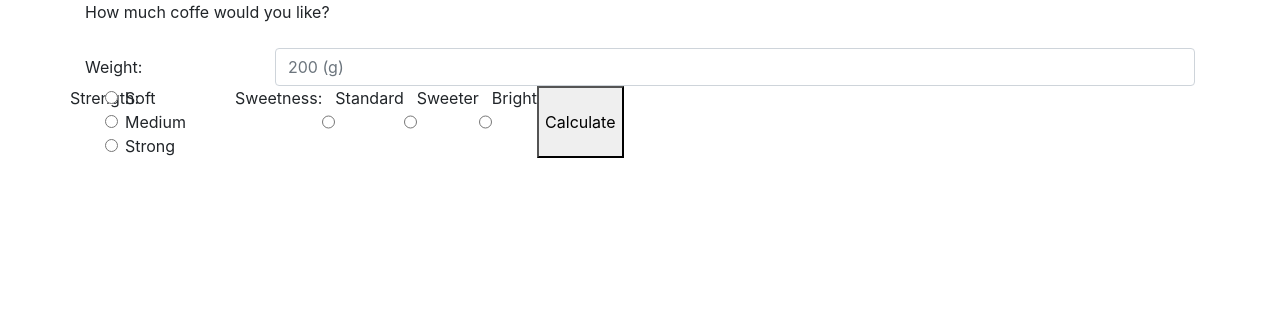
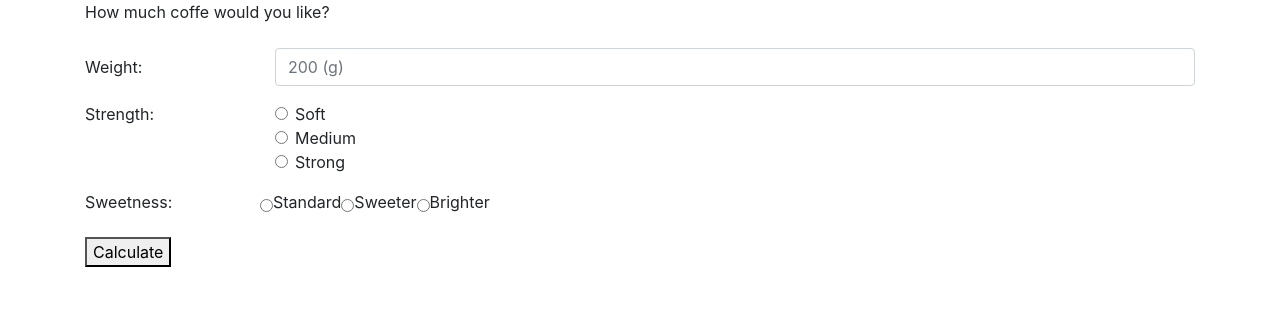
Before and after one commit to mateuszbaranczyk/mateuszbaranczyk.github.io, a plain HTML site: page index.html in a window 1280 px wide. Drawn offline with nearby package versions, Linux system fonts and the light colour scheme.

Commit message:
first row style fixed

```diff
--- a/index.html
+++ b/index.html
@@ -18,7 +18,8 @@
                         <div class="col-sm-10">
                             <input class="form-control" type="text" id="weight" placeholder="200 (g)">
                         </div>
-                        <!-- <fieldset class="form-group"> -->
+                    </div>
+                    <div class="form-group">
                             <div class="row">
                                 <legend class="col-form-label col-sm-2 pt-0">Strength:</legend>
                                 <div class="col-sm-10">
@@ -36,16 +37,17 @@
                                     </div>
                                 </div>
                             </div>
-                        <!-- </fieldset> -->
+                    </div>
+                    <div class="form-group">
                         <div class="row">
-                            <label>Sweetness:</label>
+                            <legend class="col-form-label col-sm-2 pt-0">Sweetness:</legend>
                             <input type="radio" id="sweetness-button" name="sweetness" value="standard">Standard</input>
                             <input type="radio" id="sweetness-button" name="sweetness" value="sweeter">Sweeter</input>
                             <input type="radio" id="sweetness-button" name="sweetness" value="brighter">Brighter</input>
                         </div>
-                        <br>
+                    </div>
                         <button for="toggle" type="button" onclick="calculate()">Calculate</button>
-                    </div>
+
             </form>
         </div>
         <div class="coffe-weight" id="coffe-weight"></div>
```
